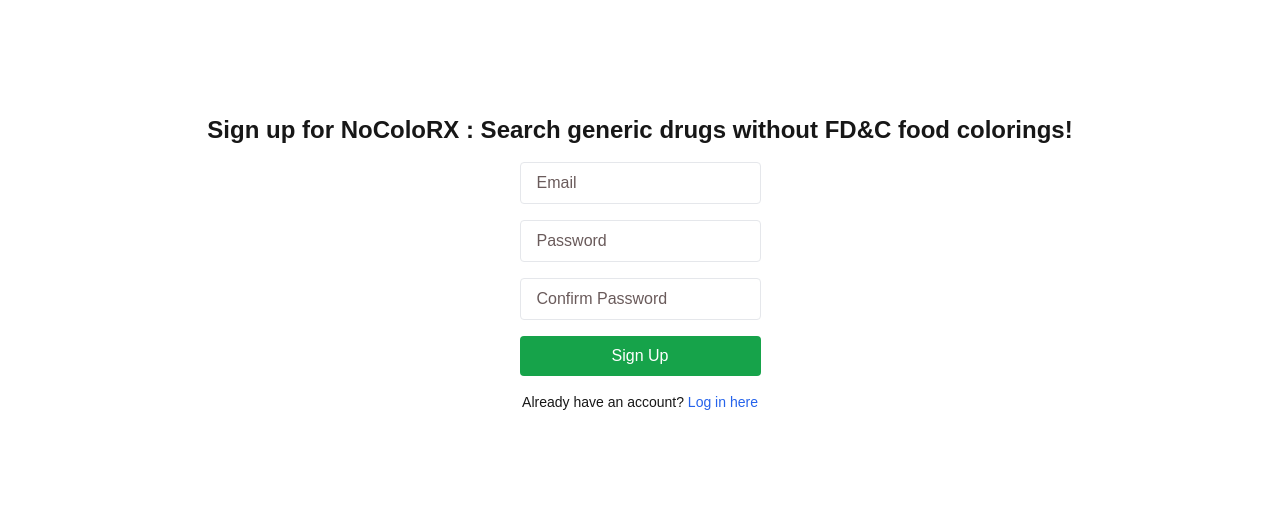
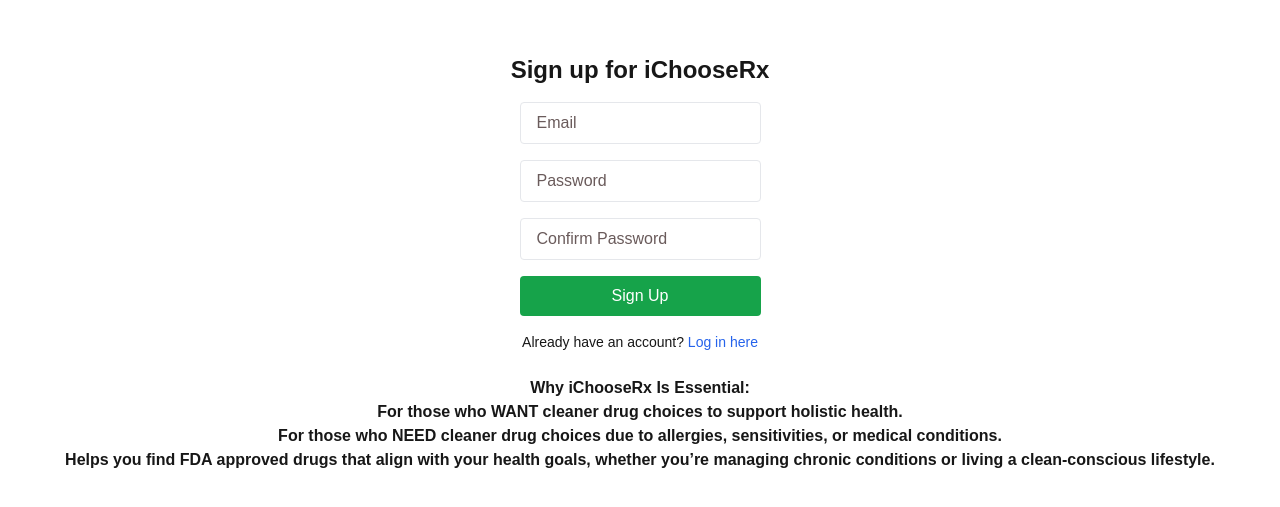
Before and after one commit to iChooseRx/iChooseRx_fe, a Next.js app: page /signup in a window 1280 px wide. Shown: the part 137-644 px from the top of the page. Built offline with nearby package versions, Linux system fonts and the light colour scheme; no server answers.

Commit message:
Modifies login and sign up page with new ichooserx name

```diff
--- a/src/app/login/page.js
+++ b/src/app/login/page.js
@@ -24,7 +24,7 @@
 
   return (
     <main className="h-screen flex flex-col items-center justify-center bg-background text-foreground">
-      <h1 className="text-2xl font-bold mb-4">Login to NoColoRX</h1>
+      <h1 className="text-2xl font-bold mb-4">Login to iChooseRx</h1>
       <form onSubmit={handleSubmit} className="flex flex-col space-y-4">
         {error && <p className="text-error">{error}</p>}
         <input
--- a/src/app/signup/page.js
+++ b/src/app/signup/page.js
@@ -24,7 +24,10 @@
 
   return (
     <main className="h-screen flex flex-col items-center justify-center bg-background text-foreground">
-      <h1 className="text-2xl font-bold mb-4">Sign up for NoColoRX : Search generic drugs without FD&C food colorings!</h1>
+      {/* Sign up heading */}
+      <h1 className="text-2xl font-bold mb-4">Sign up for iChooseRx</h1>
+
+      {/* Signup Form */}
       <form onSubmit={handleSubmit} className="flex flex-col space-y-4">
         {error && <p className="text-error">{error}</p>}
         <input
@@ -55,12 +58,25 @@
           Sign Up
         </button>
       </form>
+
+      {/* Already have an account */}
       <p className="mt-4 text-sm">
         Already have an account?{' '}
         <Link href="/login" className="text-primary hover:underline">
           Log in here
         </Link>
       </p>
+
+      {/* Why iChooseRx Is Essential section */}
+      <h3 className="mt-6 text-md font-semibold text-center max-w-2lg">
+        Why iChooseRx Is Essential:
+        <br />
+        For those who <strong>WANT</strong> cleaner drug choices to support holistic health.
+        <br />
+        For those who <strong>NEED</strong> cleaner drug choices due to allergies, sensitivities, or medical conditions.
+        <br />
+        Helps you find FDA approved drugs that align with your health goals, whether you’re managing chronic conditions or living a clean-conscious lifestyle.
+      </h3>
     </main>
   );
 }
```
